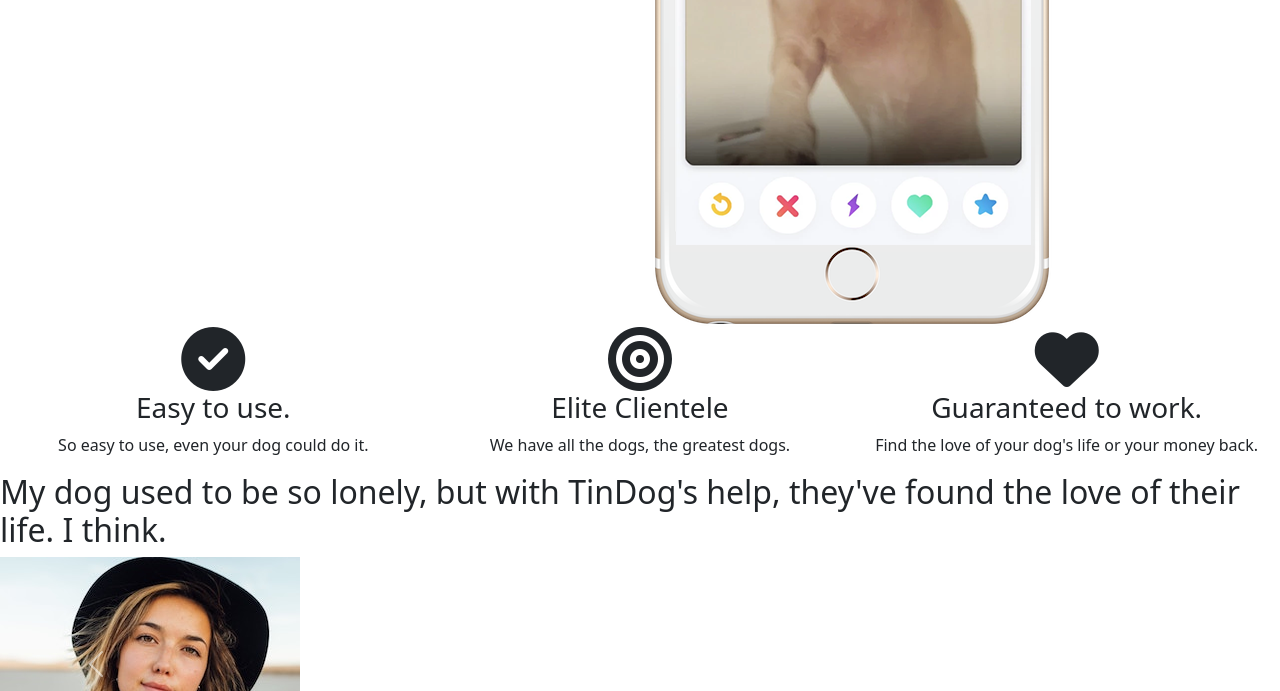
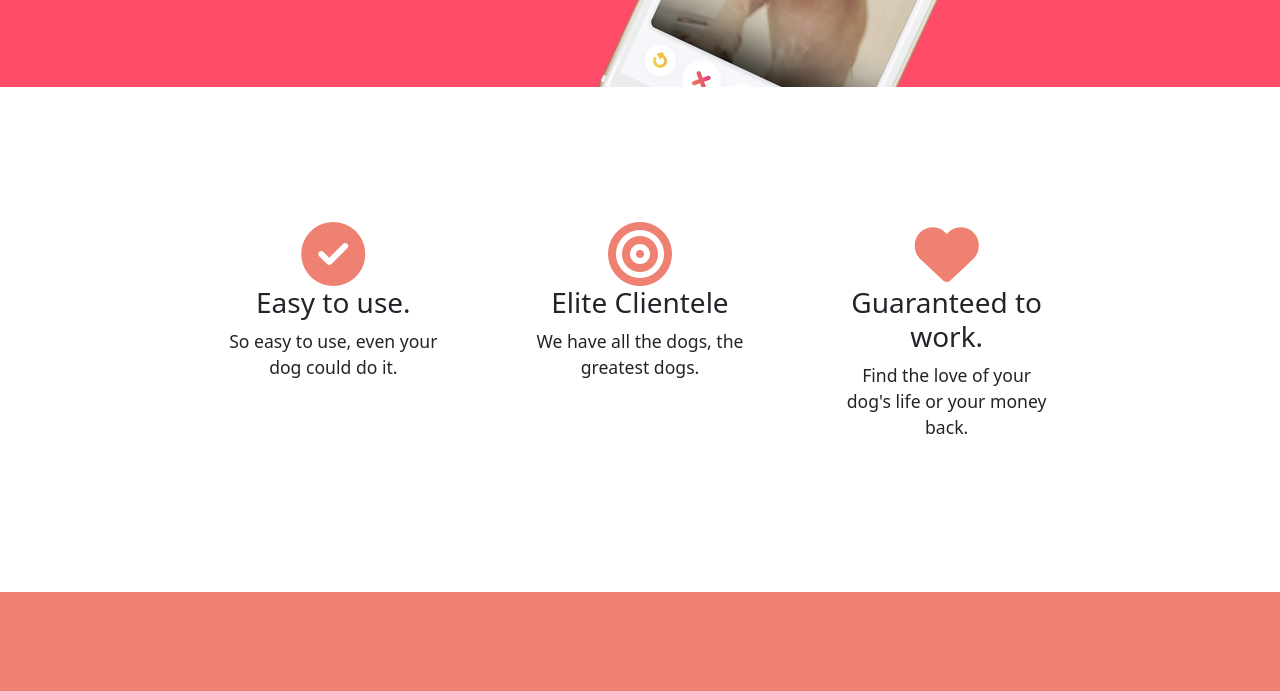
Before and after one commit to Sarita-021/Tin-Dog, a plain HTML site: page index.html in a window 1280 px wide. Shown: the part 536-1227 px from the top of the page. Drawn offline with nearby package versions, Linux system fonts and the light colour scheme; a web font is replaced by a local one.

Commit message:
CSS path correction

```diff
--- a/index.html
+++ b/index.html
@@ -10,7 +10,7 @@
     <link href="https://cdn.jsdelivr.net/npm/bootstrap@5.0.2/dist/css/bootstrap.min.css" rel="stylesheet" integrity="sha384-EVSTQN3/azprG1Anm3QDgpJLIm9Nao0Yz1ztcQTwFspd3yD65VohhpuuCOmLASjC" crossorigin="anonymous">
     <!-- JavaScript Bundle with Popper -->
 <script src="https://cdn.jsdelivr.net/npm/bootstrap@5.2.2/dist/js/bootstrap.bundle.min.js" integrity="sha384-OERcA2EqjJCMA+/3y+gxIOqMEjwtxJY7qPCqsdltbNJuaOe923+mo//f6V8Qbsw3" crossorigin="anonymous"></script>
-    <link rel="stylesheet" href="TinDog.css">
+    <link rel="stylesheet" href="index.css">
     <link rel="preconnect" href="https://fonts.googleapis.com">
     <link rel="preconnect" href="https://fonts.gstatic.com" crossorigin>
     <link href="https://fonts.googleapis.com/css2?family=Alfa+Slab+One&family=Amaranth:wght@700&family=Italianno&family=Merriweather&family=Montserrat&family=Poppins:wght@700&family=Sacramento&family=Signika+Negative:wght@600&display=swap" rel="stylesheet">
```
